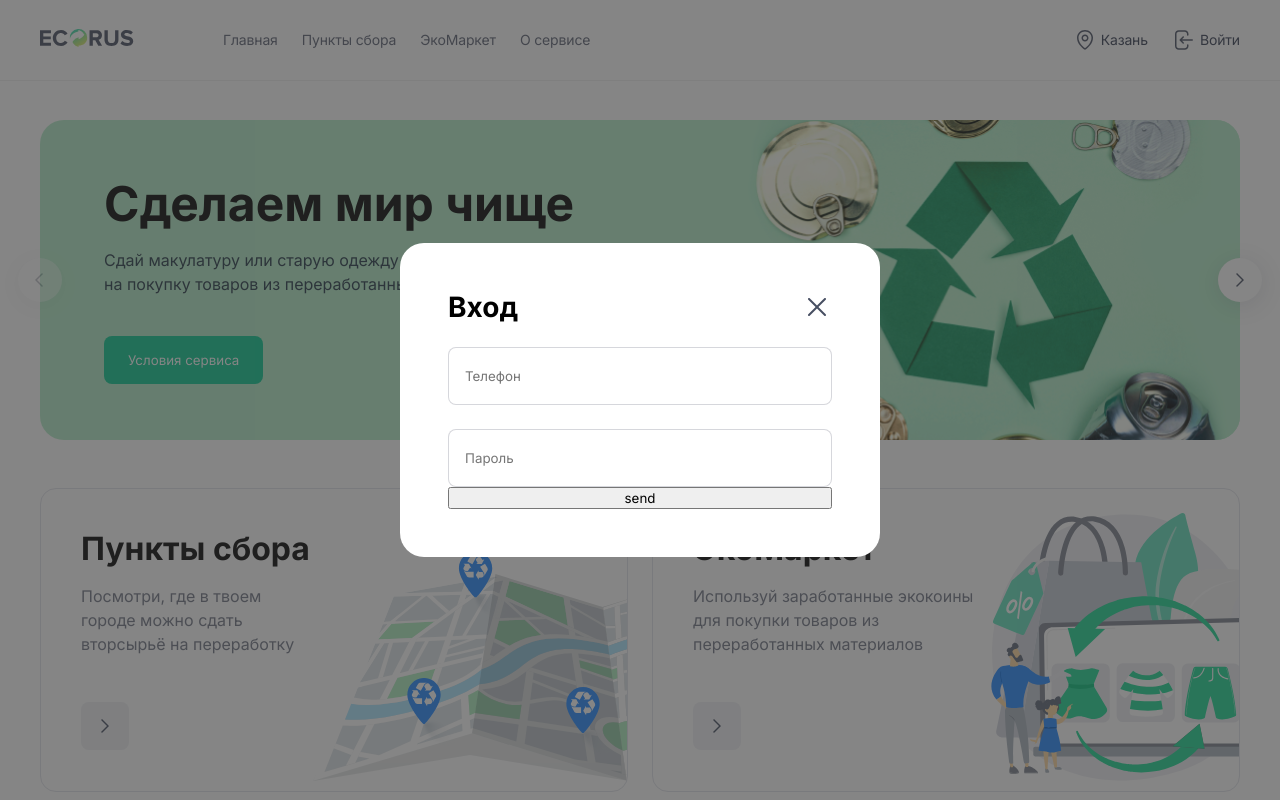
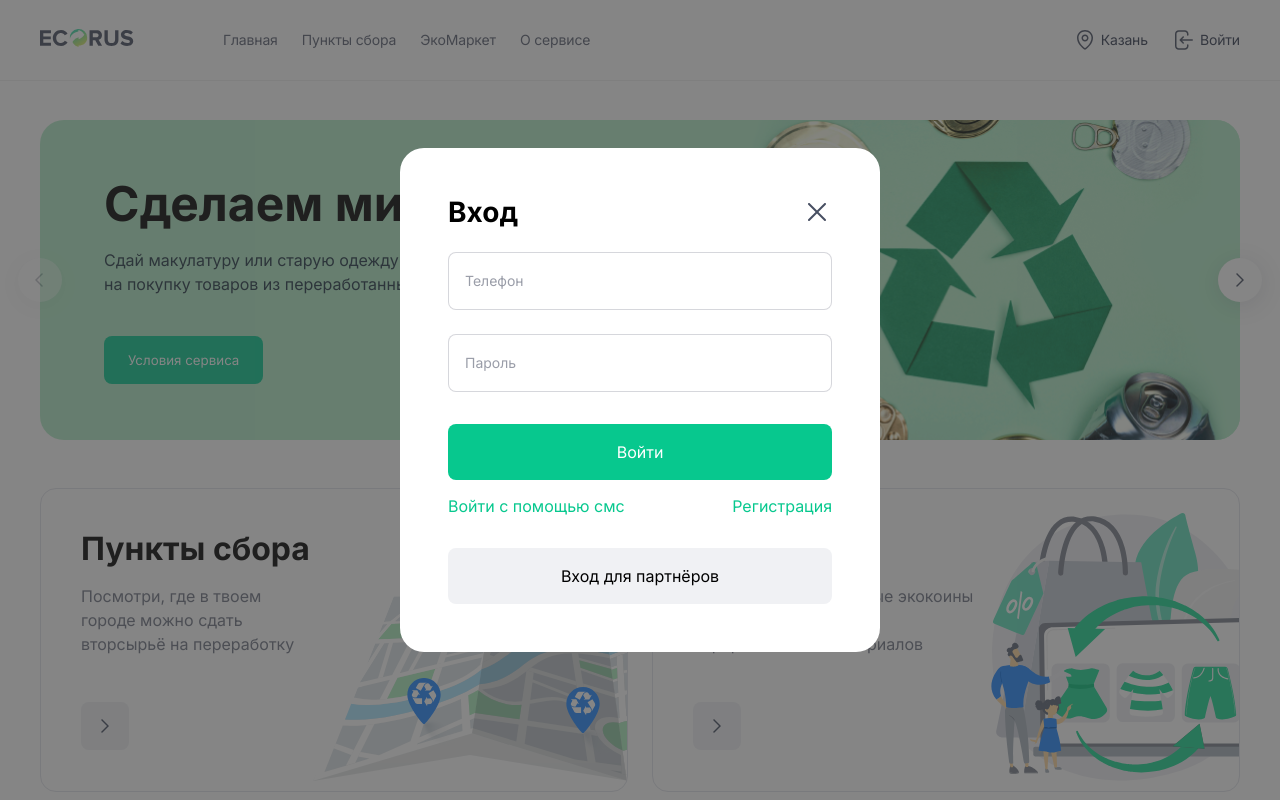
Before and after one commit to DamirGuzaerov/eco-project-react, a React (Create React App) app: page / in a window 1280 px wide. Both pictures are taken after a click on the item "Войти". Shown: the top 800 px of the page. Built offline with nearby package versions, Linux system fonts and the light colour scheme.

Commit message:
added react-router-dom v6 with layouts and routing for non-authpages, login modal

```diff
--- a/package.json
+++ b/package.json
@@ -12,6 +12,7 @@
     "@types/react-dom": "^17.0.11",
     "react": "^17.0.2",
     "react-dom": "^17.0.2",
+    "react-router-dom": "^6.2.2",
     "react-scripts": "5.0.0",
     "sass": "^1.49.7",
     "save-dev": "0.0.1-security",
--- a/src/App.css
+++ b/src/App.css
@@ -95,3 +95,7 @@ html {
 .swiper-button-prev::after{
   display: none;
 }
+
+a {
+  text-decoration: none;
+}
--- a/src/App.tsx
+++ b/src/App.tsx
@@ -1,12 +1,16 @@
 import React from 'react';
 import './App.css';
 import Main from "./pages/main/main";
+import {Route, Routes} from "react-router-dom";
+import {NonAuthLayout} from "./components/layouts/NonAuthLayout";
 
 function App() {
   return (
-    <div className="App">
-        <Main/>
-    </div>
+    <Routes>
+        <Route path={''} element={<NonAuthLayout/>}>
+            <Route element={<Main/>} index/>
+        </Route>
+    </Routes>
   );
 }
 
--- a/src/components/header/header.module.sass
+++ b/src/components/header/header.module.sass
@@ -1,3 +1,4 @@
+
 .header__wrapper
   height: 80px
   box-shadow: 0px 0.5px 0px rgba(0, 0, 0, 0.12)
@@ -44,6 +45,7 @@
 
 
 
+
 .navLink:not(:last-child)
   margin-right: 24px
 
--- a/src/components/header/header.tsx
+++ b/src/components/header/header.tsx
@@ -9,7 +9,7 @@ function Header() {
     const [visible, setVisible] = useState(false);
     return (
             <div className={styles.header__wrapper}>
-                <ModalTemplate visible={visible} onClose={() => {setVisible(false)}} children={LoginModal()}/>
+                <ModalTemplate visible={visible} onClose={() => {setVisible(false)}} children={LoginModal(() => setVisible(false))}/>
                 <header className={styles.header}>
                     <nav className={styles.navPanel}>
                         <div className={styles.header__logo}>
--- /dev/null
+++ b/src/components/layouts/NonAuthLayout.tsx
@@ -0,0 +1,15 @@
+import styles from "../../pages/main/main.module.sass";
+import Header from "../header/header";
+import React from "react";
+import Footer from "../footer/footer";
+import {Outlet} from "react-router-dom";
+
+export const NonAuthLayout = () => {
+    return(
+        <div className={styles.mainPage}>
+            <Header/>
+            <Outlet/>
+            <Footer/>
+        </div>
+    );
+}
--- /dev/null
+++ b/src/components/layouts/nonauthlayout.module.sass
@@ -0,0 +1,5 @@
+.page
+  min-height: 100vh
+  display: grid
+  grid-template-rows: auto 1fr auto
+  grid-template-columns: 100%
--- a/src/components/modals/loginModal/loginModal.tsx
+++ b/src/components/modals/loginModal/loginModal.tsx
@@ -1,16 +1,14 @@
 import defaultModalStyles from './../modal.module.sass';
 import Icon from "../../ui/icon/icon";
-import {useRef, useState} from "react";
-import {useModalClose} from "../../../utils/hooks/close-modal-hook";
+import {Link} from "react-router-dom";
 
-export const LoginModal = () => {
-    const ref = useRef();
+export const LoginModal = (setVisible: Function) => {
 
     return(
         <div className={defaultModalStyles.modal__container}>
             <div className={defaultModalStyles.modal__firstrow}>
                 <h2>Вход</h2>
-                <button className={defaultModalStyles.modal__closeButton}>
+                <button className={defaultModalStyles.modal__closeButton} onClick={() => setVisible()}>
                     <Icon name={'closeButton'} width={18} height={18}/>
                 </button>
             </div>
@@ -19,10 +17,21 @@ export const LoginModal = () => {
                 <form className={defaultModalStyles.modal__form_container}>
                     <input placeholder={'Телефон'} type={'tel'}/>
                     <input placeholder={'Пароль'} type={'password'}/>
-                    <button>
-                        send
+                    <button className={defaultModalStyles.modal__sendButton}>
+                        <p>Войти</p>
                     </button>
                 </form>
+                <div className={defaultModalStyles.modal__underLinks}>
+                    <Link to={''}>
+                        Войти с помощью смс
+                    </Link>
+                    <Link to={''}>
+                        Регистрация
+                    </Link>
+                </div>
+                <button className={defaultModalStyles.modal__enterForPartnersButton}>
+                    Вход для партнёров
+                </button>
             </div>
         </div>
     )
--- a/src/components/modals/modal.module.sass
+++ b/src/components/modals/modal.module.sass
@@ -1,3 +1,17 @@
+$button-success: rgba(7, 200, 142, 1)
+
+@mixin button-example
+  display: flex
+  height: 56px
+  justify-content: center
+  align-items: center
+  border-radius: 8px
+  border: none
+  margin-top: 32px
+  font-size: 16px
+  line-height: 24px
+
+
 .overlay
   position: fixed
   left: 0
@@ -26,6 +40,10 @@
     padding: 20px 16px
     width: 384px
 
+  input::placeholder
+    font-size: 14px
+    color: rgba(0, 11, 38, 0.4)
+
   h2
     font-style: normal
     font-weight: 600
@@ -48,5 +66,24 @@
   background: none
   border: none
 
+.modal__sendButton
+  @include button-example
+  background-color: $button-success
+  color: rgb(255, 255, 255)
+
 .modal_content
   display: flex
+  flex-direction: column
+
+.modal__underLinks
+  display: flex
+  flex-direction: row
+  justify-content: space-between
+  margin-top: 16px
+
+  a
+    color: $button-success
+
+.modal__enterForPartnersButton
+  @include button-example
+  background: rgba(62, 80, 114, 0.08)
--- a/src/index.tsx
+++ b/src/index.tsx
@@ -5,10 +5,13 @@ import 'swiper/css'
 import './index.css';
 import App from './App';
 import reportWebVitals from './reportWebVitals';
+import {BrowserRouter} from "react-router-dom";
 
 ReactDOM.render(
   <React.StrictMode>
-    <App />
+      <BrowserRouter>
+        <App />
+      </BrowserRouter>
   </React.StrictMode>,
   document.getElementById('root')
 );
--- a/src/pages/main/main.module.sass
+++ b/src/pages/main/main.module.sass
@@ -10,11 +10,5 @@
   margin-top: 48px
   width: 100%
 
-.mainPage
-  min-height: 100vh
-  display: grid
-  grid-template-rows: auto 1fr auto
-  grid-template-columns: 100%
-
 .navCardsWrapper
   width: 100%
--- a/src/pages/main/main.tsx
+++ b/src/pages/main/main.tsx
@@ -1,16 +1,12 @@
 import React from "react";
-import Header from "../../components/header/header";
 import BannerSwiper from "../../components/swiper/bannerSwiper";
 import styles from "./main.module.sass";
 import NavCard from "../../components/navCard/navigationCard";
-import Footer from "../../components/footer/footer";
 import market from "../../assets/images/market.svg";
 import map from "../../assets/images/map.svg";
 function Main() {
     return (
-        <div className={styles.mainPage}>
-            <Header/>
-            <div className={styles.mainCards__wrapper}>
+            <main className={styles.mainCards__wrapper}>
                 <BannerSwiper/>
                 <div className={styles.navCardsWrapper}>
                     <div className={styles.navCards}>
@@ -24,9 +20,7 @@ function Main() {
                         />
                     </div>
                 </div>
-            </div>
-            <Footer/>
-        </div>
+            </main>
     );
 }
 
```
Also changed, not shown: 1 other file (tests, documents, lock files or other folders).
